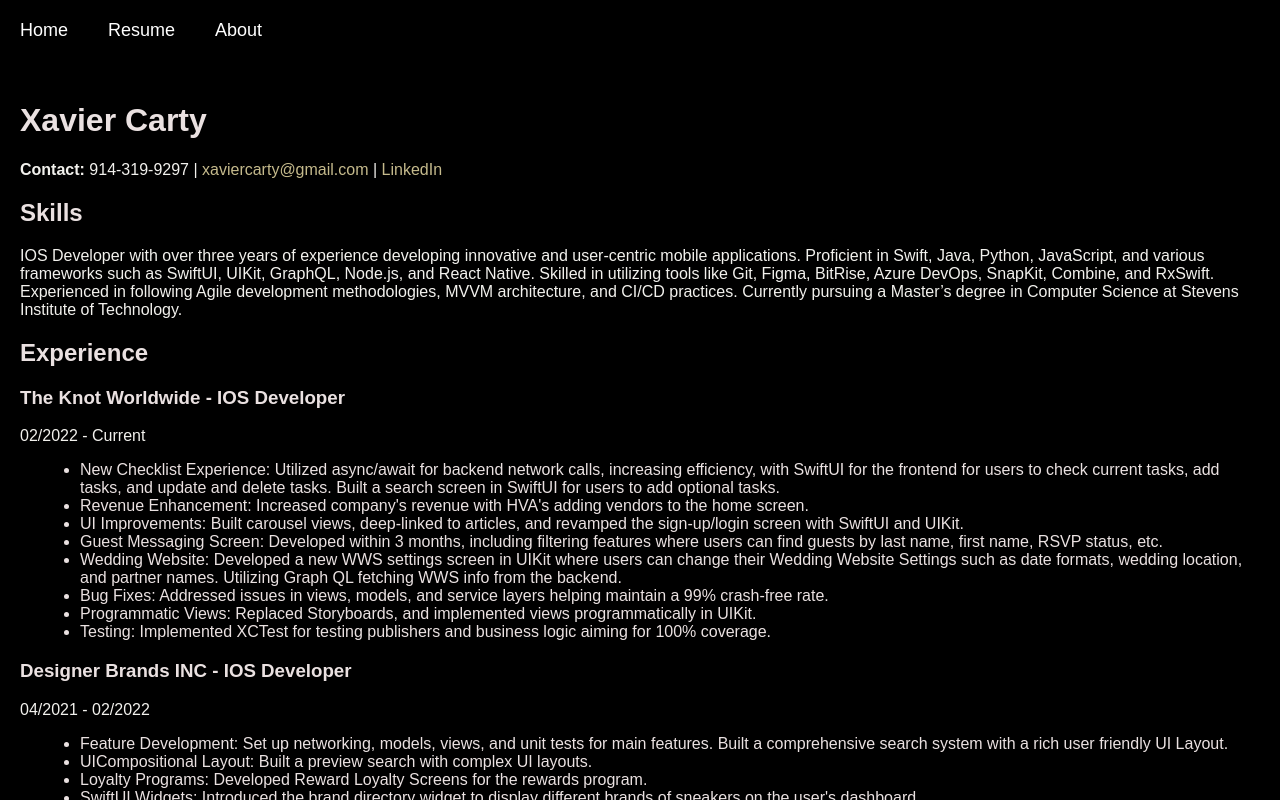
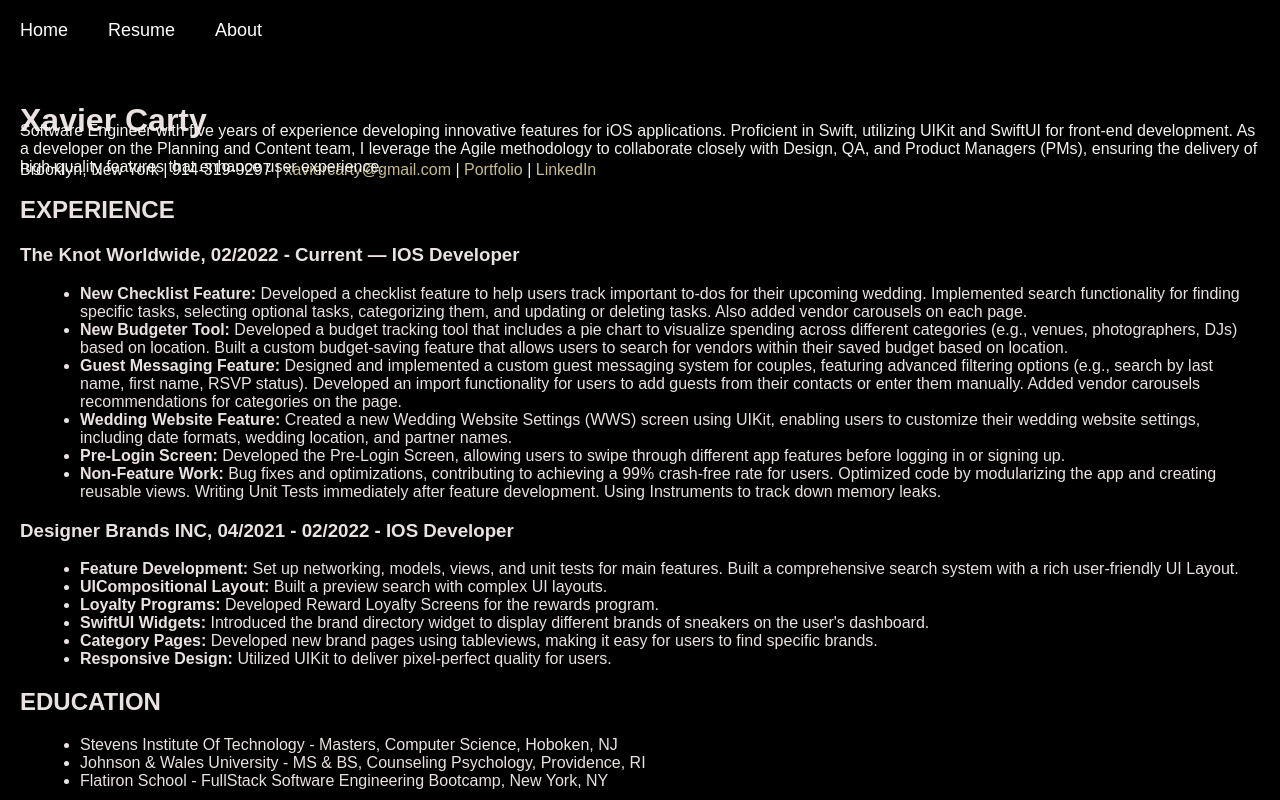
Before and after one commit to XavierCarty95/portfolio, a React (Create React App) app: page /#/resume in a window 1280 px wide. Built offline with nearby package versions, Linux system fonts and the light colour scheme.

Commit message:
new files

```diff
--- a/src/components/Resume.js
+++ b/src/components/Resume.js
@@ -1,56 +1,79 @@
 import React from 'react';
-import './Resume.css'
+import './Resume.css'; // You might need to adjust this path
 
 function Resume() {
   return (
     <div className="resume">
-      <h1>Xavier Carty</h1>
-      <p>
-        <strong>Contact:</strong> 914-319-9297 |
-        <a className href="mailto:xaviercarty@gmail.com"> xaviercarty@gmail.com </a> |
-        <a className href="https://www.linkedin.com/in/xaviercarty/"> LinkedIn </a>
-      </p>
+      <div className="header">
+        <h1>Xavier Carty</h1>
+        <p>Brooklyn, New York | 914-319-9297 | <a href="mailto:xaviercarty@gmail.com">xaviercarty@gmail.com</a> | <a href="[Portfolio Link]">Portfolio</a> | <a href="https://www.linkedin.com/in/xaviercarty/">LinkedIn</a></p>
+      </div>
 
-      <h2>Skills</h2>
-      <p>
-        IOS Developer with over three years of experience developing innovative and user-centric mobile applications. Proficient in Swift, Java, Python, JavaScript, and various frameworks such as SwiftUI, UIKit, GraphQL, Node.js, and React Native. Skilled in utilizing tools like Git, Figma, BitRise, Azure DevOps, SnapKit, Combine, and RxSwift. Experienced in following Agile development methodologies, MVVM architecture, and CI/CD practices. Currently pursuing a Master’s degree in Computer Science at Stevens Institute of Technology.
-      </p>
+      <div className="summary">
+        <p>Software Engineer with five years of experience developing innovative features for iOS applications. Proficient in Swift, utilizing UIKit and SwiftUI for front-end development. As a developer on the Planning and Content team, I leverage the Agile methodology to collaborate closely with Design, QA, and Product Managers (PMs), ensuring the delivery of high-quality features that enhance user experience.</p>
+      </div>
 
-      <h2>Experience</h2>
+      <div className="experience">
+        <h2>EXPERIENCE</h2>
 
-      <h3>The Knot Worldwide - IOS Developer</h3>
-      <p>02/2022 - Current</p>
-      <ul>
-        <li>New Checklist Experience: Utilized async/await for backend network calls, increasing efficiency, with SwiftUI for the frontend for users to check current tasks, add tasks, and update and delete tasks. Built a search screen in SwiftUI for users to add optional tasks.</li>
-        <li>Revenue Enhancement: Increased company's revenue with HVA's adding vendors to the home screen.</li>
-        <li>UI Improvements: Built carousel views, deep-linked to articles, and revamped the sign-up/login screen with SwiftUI and UIKit.</li>
-        <li>Guest Messaging Screen: Developed within 3 months, including filtering features where users can find guests by last name, first name, RSVP status, etc.</li>
-        <li>Wedding Website: Developed a new WWS settings screen in UIKit where users can change their Wedding Website Settings such as date formats, wedding location, and partner names. Utilizing Graph QL fetching WWS info from the backend.</li>
-        <li>Bug Fixes: Addressed issues in views, models, and service layers helping maintain a 99% crash-free rate.</li>
-        <li>Programmatic Views: Replaced Storyboards, and implemented views programmatically in UIKit.</li>
-        <li>Testing: Implemented XCTest for testing publishers and business logic aiming for 100% coverage.</li>
-      </ul>
+        <div className="job">
+          <h3>The Knot Worldwide, 02/2022 - Current — IOS Developer</h3>
+          <ul>
+            <li>
+              <strong>New Checklist Feature:</strong> Developed a checklist feature to help users track important to-dos for their upcoming wedding. Implemented search functionality for finding specific tasks, selecting optional tasks, categorizing them, and updating or deleting tasks. Also added vendor carousels on each page.
+            </li>
+            <li>
+              <strong>New Budgeter Tool:</strong> Developed a budget tracking tool that includes a pie chart to visualize spending across different categories (e.g., venues, photographers, DJs) based on location. Built a custom budget-saving feature that allows users to search for vendors within their saved budget based on location.
+            </li>
+            <li>
+              <strong>Guest Messaging Feature:</strong> Designed and implemented a custom guest messaging system for couples, featuring advanced filtering options (e.g., search by last name, first name, RSVP status). Developed an import functionality for users to add guests from their contacts or enter them manually. Added vendor carousels recommendations for categories on the page.
+            </li>
+            <li>
+              <strong>Wedding Website Feature:</strong> Created a new Wedding Website Settings (WWS) screen using UIKit, enabling users to customize their wedding website settings, including date formats, wedding location, and partner names.
+            </li>
+            <li>
+              <strong>Pre-Login Screen:</strong> Developed the Pre-Login Screen, allowing users to swipe through different app features before logging in or signing up.
+            </li>
+            <li>
+              <strong>Non-Feature Work:</strong> Bug fixes and optimizations, contributing to achieving a 99% crash-free rate for users. Optimized code by modularizing the app and creating reusable views. Writing Unit Tests immediately after feature development. Using Instruments to track down memory leaks.
+            </li>
+          </ul>
+        </div>
 
-      <h3>Designer Brands INC - IOS Developer</h3>
-      <p>04/2021 - 02/2022</p>
-      <ul>
-        <li>Feature Development: Set up networking, models, views, and unit tests for main features. Built a comprehensive search system with a rich user friendly UI Layout.</li>
-        <li>UICompositional Layout: Built a preview search with complex UI layouts.</li>
-        <li>Loyalty Programs: Developed Reward Loyalty Screens for the rewards program.</li>
-        <li>SwiftUI Widgets: Introduced the brand directory widget to display different brands of sneakers on the user's dashboard.</li>
-        <li>Category Pages: Developed new brand pages using tableviews, making it easy for users to find specific brands.</li>
-        <li>Responsive Design: Utilized UIKit to deliver pixel-perfect quality for users.</li>
-      </ul>
+        <div className="job">
+          <h3>Designer Brands INC, 04/2021 - 02/2022 - IOS Developer</h3>
+          <ul>
+            <li>
+              <strong>Feature Development:</strong> Set up networking, models, views, and unit tests for main features. Built a comprehensive search system with a rich user-friendly UI Layout.
+            </li>
+            <li>
+              <strong>UICompositional Layout:</strong> Built a preview search with complex UI layouts.
+            </li>
+            <li>
+              <strong>Loyalty Programs:</strong> Developed Reward Loyalty Screens for the rewards program.
+            </li>
+            <li>
+              <strong>SwiftUI Widgets:</strong> Introduced the brand directory widget to display different brands of sneakers on the user's dashboard.
+            </li>
+            <li>
+              <strong>Category Pages:</strong> Developed new brand pages using tableviews, making it easy for users to find specific brands.
+            </li>
+            <li>
+              <strong>Responsive Design:</strong> Utilized UIKit to deliver pixel-perfect quality for users.
+            </li>
+          </ul>
+        </div>
+      </div>
 
-      <h2>Education</h2>
-      <ul>
-        <li>Stevens Institute Of Technology - Masters, Computer Science, Hoboken, NJ</li>
-        <li>Flatiron School - FullStack Software Engineering Bootcamp, New York, NY</li>
-        <li>Johnson & Wales University - Masters, Counseling Psychology, Providence, RI</li>
-        <li>Johnson & Wales University - Bachelors, Counseling Psychology, Providence, RI</li>
-      </ul>
+      <div className="education">
+        <h2>EDUCATION</h2>
+        <ul>
+          <li>Stevens Institute Of Technology - Masters, Computer Science, Hoboken, NJ</li>
+          <li>Johnson & Wales University - MS & BS, Counseling Psychology, Providence, RI</li>
+          <li>Flatiron School - FullStack Software Engineering Bootcamp, New York, NY</li>
+        </ul>
+      </div>
     </div>
-
   );
 }
 
```
Also changed, not shown: 1 other file (tests, documents, lock files or other folders).
